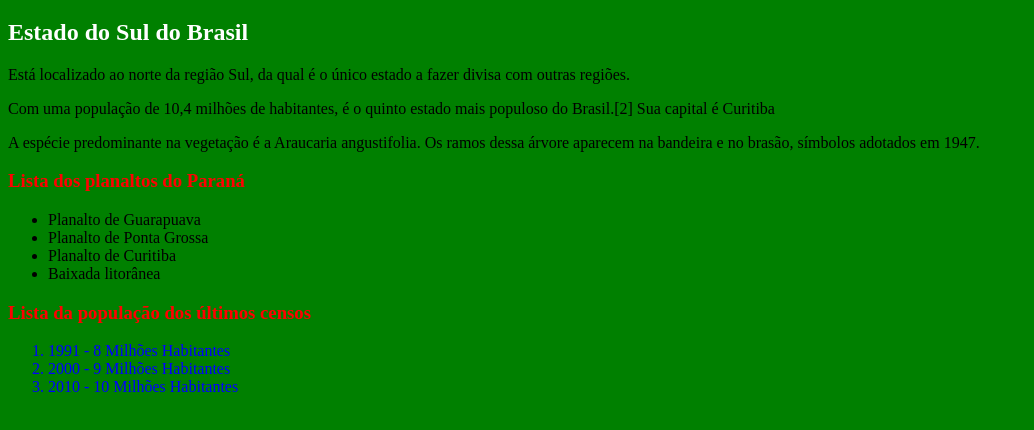
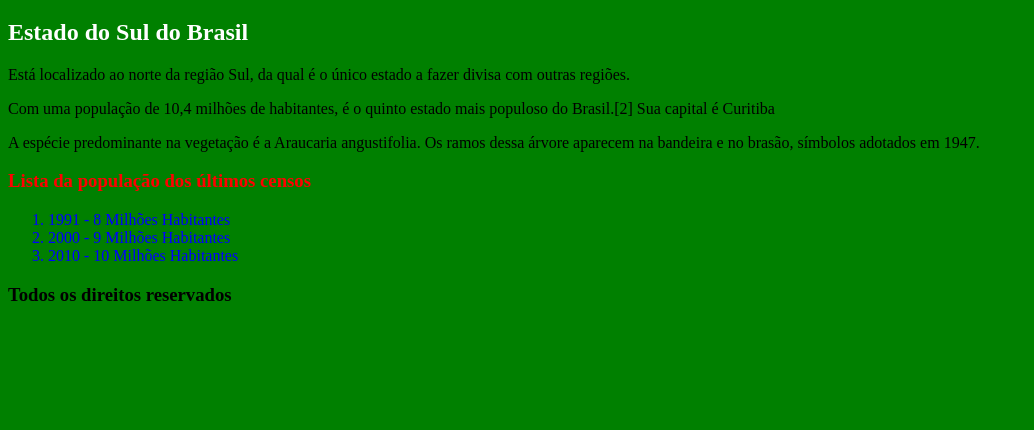
Before and after one commit to romulopena/novoprojeto-1e, a plain HTML site: page index.html in a window 1280 px wide. Shown: the part 354-784 px from the top of the page, without its empty margins (0-1034 px from the left). Drawn offline with Linux system fonts and the light colour scheme.

Commit message:
atualizado

```diff
--- a/index.html
+++ b/index.html
@@ -6,33 +6,39 @@
     </head>
 
     <body>  <!--corpo visível-->
+        <header> <!--CABEÇALHO VISÍVEL-->
             <img id="imagem1" src="parana.png" alt="bandeira do Paraná">
             <h1>Estado do Paraná</h1>
+        </header>
 
+        <main> <!--CONTEÚDO PRINCIPAL-->
+            <div> <!--DIVISÃO DE CONTEÚDO-->
                 <h2 id="titulo2">Estado do Sul do Brasil</h2>
                 <p class="textos">Está localizado ao norte da região Sul,
-            da qual é o único estado a fazer divisa com outras regiões. </p> <!--Primeiro--->
+                    da qual é o único estado a fazer divisa com outras regiões. </p>
                 <p class="textos">Com uma população de 10,4 milhões de habitantes,
-            é o quinto estado mais populoso do Brasil.[2] Sua capital é Curitiba</p> <!--Segundo-traçado-->
+                    é o quinto estado mais populoso do Brasil.[2] Sua capital é Curitiba</p>
                 <p class="textos">A espécie predominante na vegetação é a Araucaria angustifolia. Os ramos
-            dessa árvore aparecem na bandeira e no brasão, símbolos adotados em 1947.</p> <!--Terceiro-Sublinhado-->
+                    dessa árvore aparecem na bandeira e no brasão, símbolos adotados em 1947.</p>
+            </div> <!--FECHAMENTO DA PRIMEIRA DIV-->
 
-            <div> <!--divisão de conteúdo - tag semântica-->
-            <h3 class="titulo3">Lista dos planaltos do Paraná</h3>
-            <ul id="lista-sem-ordem"> <!--Lista não ordenada(unordered list)-->
-                <li>Planalto de Guarapuava</li> <!--item da lista(list item)-->
-                <li>Planalto de Ponta Grossa</li>
-                <li>Planalto de Curitiba</li>
-                <li>Baixada litorânea</li>
-            </ul>
-
+            <div> <!--SEGUNDA DIV-->
                 <h3 class="titulo3">Lista da população dos últimos censos</h3>
                 <ol id="lista-com-ordem"><!--Lista ordenada(ordered list)-->
                     <li>1991 - 8 Milhões Habitantes</li> <!--item da lista(list item)-->
                     <li>2000 - 9 Milhões Habitantes</li>
                     <li>2010 - 10 Milhões Habitantes</li>
                 </ol>
-        </div>
+            </div> <!--FECHAMENTO SEGUNDA DIV-->
+
+        </main> <!--FECHAMENTO DO CONTEÚDO PRINCIPAL-->
+
+        <footer>
+            <h3>Todos os direitos reservados</h3>
+        </footer>
+
+
+
     </body>
 
 
```
Lines whose indentation alone changed are shown as unchanged.
